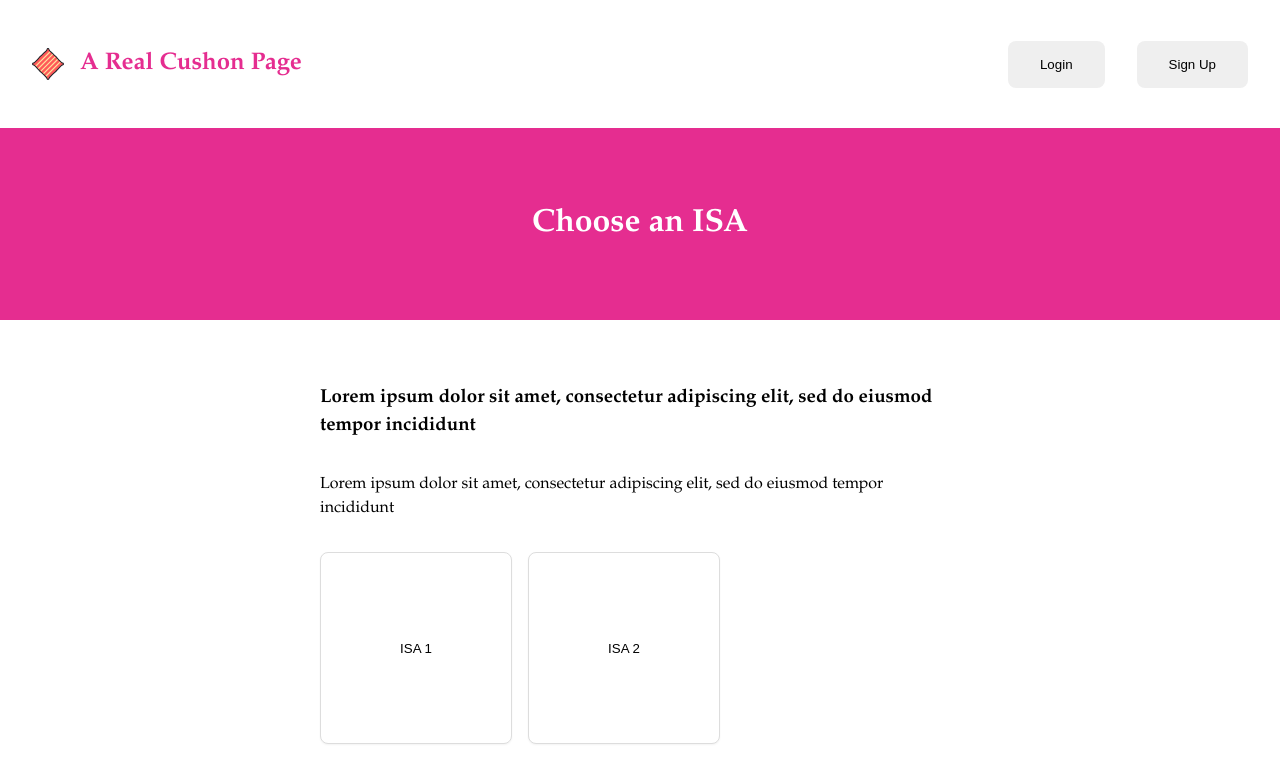
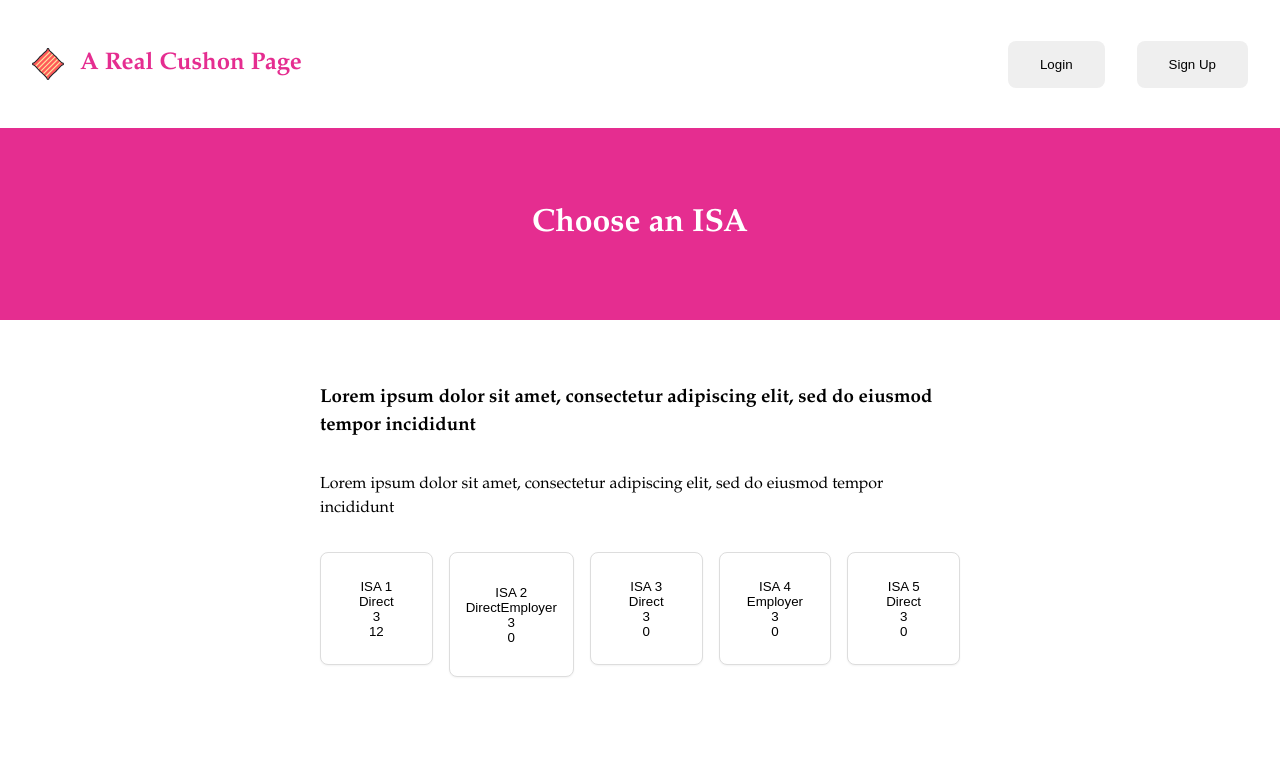
Before and after one commit to chrisBRN/cushon, a React (Vite) app: page / in a window 1280 px wide. Shown: the top 782 px of the page. Built offline with nearby package versions, Linux system fonts and the light colour scheme.

Commit message:
add: initial mock api and list scaffolding

```diff
--- /dev/null
+++ b/src/api/isa.ts
@@ -0,0 +1,47 @@
+import {type ISAItem, UserType} from "../types/types.ts";
+
+const mockISAdata: ISAItem[] = [
+    {
+        name: 'ISA 1',
+        availability: [UserType.Direct],
+        rate: 3,
+        term: 12,
+    },
+    {
+        name: 'ISA 2',
+        availability: [UserType.Direct, UserType.Employer],
+        rate: 3,
+        term: 0,
+    },
+    {
+        name: 'ISA 3',
+        availability: [UserType.Direct],
+        rate: 3,
+        term: 0,
+    }
+    ,
+    {
+        name: 'ISA 4',
+        availability: [UserType.Employer],
+        rate: 3,
+        term: 0,
+    }
+    ,
+    {
+        name: 'ISA 5',
+        availability: [UserType.Direct],
+        rate: 3,
+        term: 0,
+    }
+]
+
+function get(): Promise<ISAItem[]> {
+    // TODO replace with proper api call / GQL / etc
+    return new Promise(resolve => {
+        setTimeout(() => resolve(mockISAdata), 30);
+    });
+}
+
+export const isaAPI = {
+    get
+}
--- a/src/components/CardList/CardList.tsx
+++ b/src/components/CardList/CardList.tsx
@@ -1,8 +1,9 @@
 import styles from './CardList.module.css'
 import Card from "../Card/Card.tsx";
+import type {JSX} from "react";
 
-type ListItem = {
-    content: React.ReactNode;
+export type ListItem = {
+    content: string | JSX.Element | JSX.Element[]
 }
 
 function CardList({
--- a/src/pages/ISA/ISA.tsx
+++ b/src/pages/ISA/ISA.tsx
@@ -1,17 +1,48 @@
 import styles from './ISA.module.css'
-import CardList from "../../components/CardList/CardList.tsx";
+import CardList, {type ListItem} from "../../components/CardList/CardList.tsx";
+import {useCallback, useEffect, useState} from "react";
+import {isaAPI} from "../../api/isa.ts";
+import type {ISAItem} from "../../types/types.ts";
 
 function ISA() {
+    const [data, setData] = useState<ISAItem[] | undefined>()
 
+    // Note: this is not the latest way to handle this
+    //  we should use 'use', but in the interest of speed this will do
+    const fetchData = useCallback(async () => {
+        const data = await isaAPI.get();
+        // TODO error handling
+        // TODO loading
+        setData(data);
+    }, []);
+
+    useEffect(() => {
+        fetchData();
+    }, [fetchData]);
+
+    const parseAPIData = (): ListItem[]  => {
+        // validate here
+        return (data || []).map((item) => {
+            const out: ListItem = {
+                content: (
+                    <>
+                        <p>{item.name}</p>
+                        <p>{item.availability}</p>
+                        <p>{item.rate}</p>
+                        <p>{item.term}</p>
+                    </>
+                )
+            }
+
+            return out;
+        })
+    }
 
     return (
         <main className={styles.content}>
             <h3>Lorem ipsum dolor sit amet, consectetur adipiscing elit, sed do eiusmod tempor incididunt </h3>
             <p>Lorem ipsum dolor sit amet, consectetur adipiscing elit, sed do eiusmod tempor incididunt </p>
-            <CardList data={[
-                { content: <p>ISA 1</p> },
-                { content: <p>ISA 2</p> },
-            ]} />
+            <CardList data={parseAPIData()} />
         </main>
     )
 }
--- /dev/null
+++ b/src/types/types.ts
@@ -0,0 +1,12 @@
+// TODO think of a better name / replace with object literal (see: erasableSyntaxOnly)
+export enum UserType {
+    Direct = 'Direct',
+    Employer = 'Employer',
+}
+
+export type ISAItem = {
+    name: string;
+    availability: UserType[];
+    rate: number;
+    term: number;
+}
--- a/tsconfig.app.json
+++ b/tsconfig.app.json
@@ -19,7 +19,7 @@
     "strict": true,
     "noUnusedLocals": true,
     "noUnusedParameters": true,
-    "erasableSyntaxOnly": true,
+    "erasableSyntaxOnly": false,
     "noFallthroughCasesInSwitch": true,
     "noUncheckedSideEffectImports": true
   },
--- a/tsconfig.node.json
+++ b/tsconfig.node.json
@@ -17,7 +17,7 @@
     "strict": true,
     "noUnusedLocals": true,
     "noUnusedParameters": true,
-    "erasableSyntaxOnly": true,
+    "erasableSyntaxOnly": false,
     "noFallthroughCasesInSwitch": true,
     "noUncheckedSideEffectImports": true
   },
```
Lines whose indentation alone changed are shown as unchanged.
